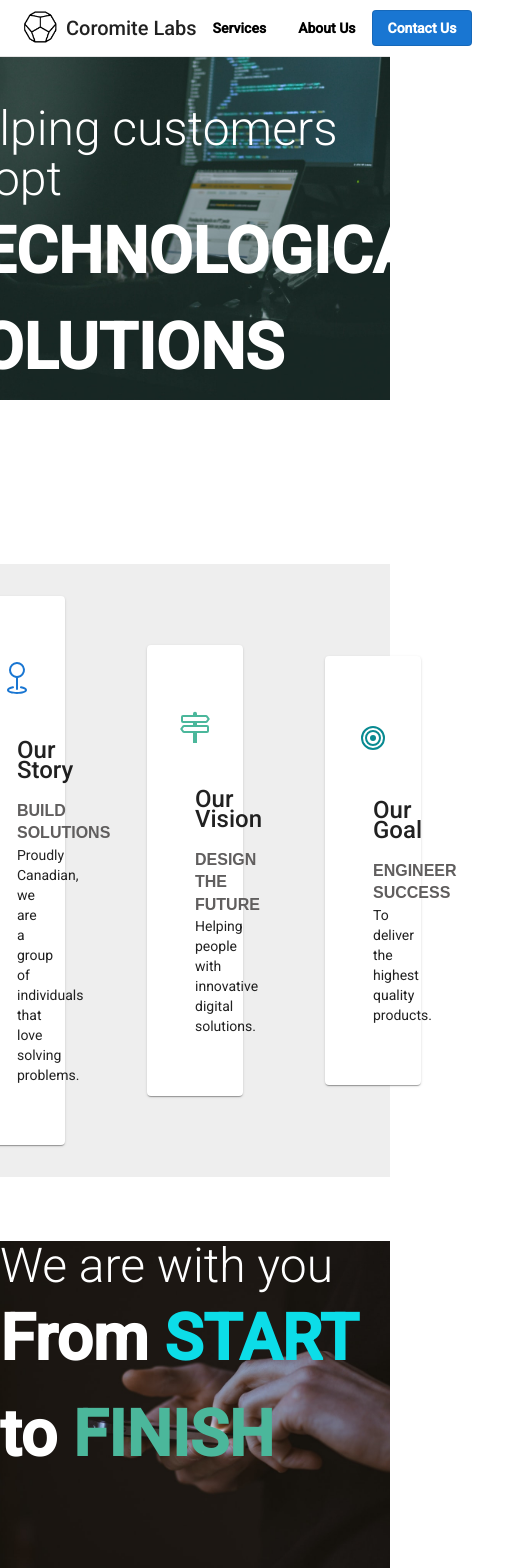
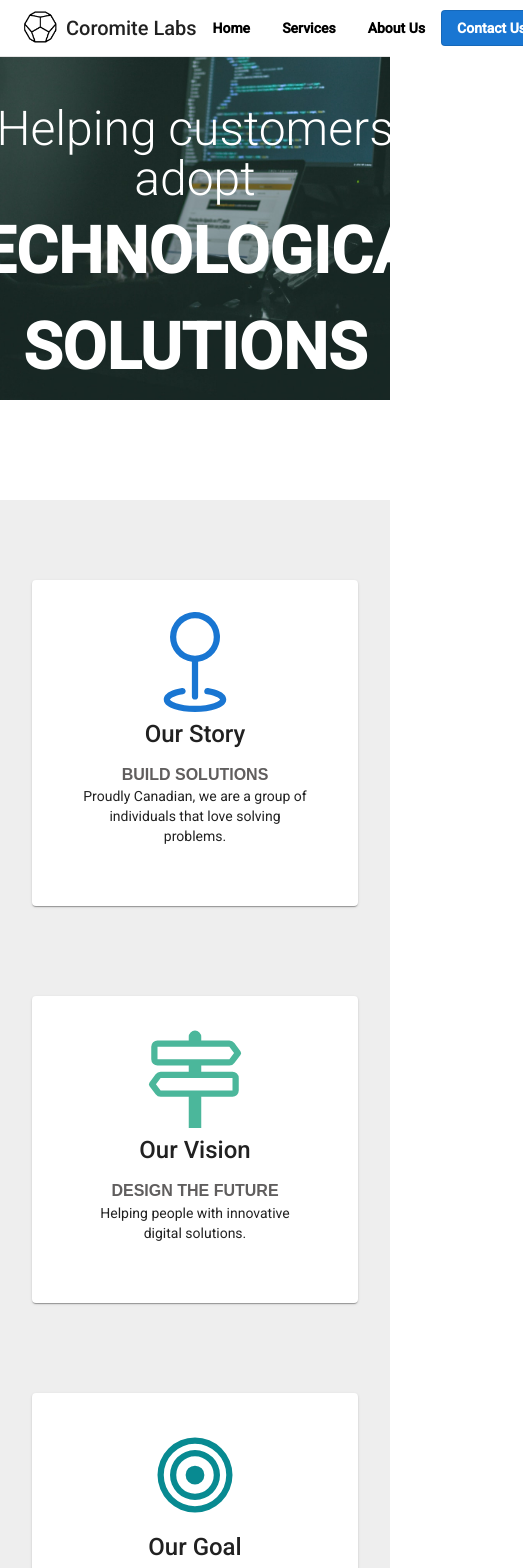
Before and after one commit to javier-munster/coromite-homepage, an Angular app: page /about in a window 390 px wide. Shown: the top 1568 px of the page, 523 px wide, since content can reach past the window. Built offline with nearby package versions, Linux system fonts and the light colour scheme.

Commit message:
new: added responsive breakpoints

```diff
--- a/src/app/components/about-us/about-us.component.css
+++ b/src/app/components/about-us/about-us.component.css
@@ -1,12 +1,13 @@
 .about-us-div {
     background-color: #eeeeee;
-    margin-top: 4rem;
-    margin-bottom: 4rem;
     text-align: center;
 }
 
 .mat-card {
-    margin: 2rem;
+    margin-left: 2rem;
+    margin-right: 2rem;
+    margin-top: 5rem;
+    margin-bottom: 5rem;
     padding: 3rem;
 }
 
--- a/src/app/components/about-us/about-us.component.html
+++ b/src/app/components/about-us/about-us.component.html
@@ -1,6 +1,6 @@
 <div class="about-us-div" fxLayout="column">
-    <div fxLayout="row" fxLayoutGap="50px" fxLayoutAlign="center center">
-        <mat-card fxFlex="20">
+    <div fxLayout="row" fxLayout.lt-md="column" fxLayoutGap="50px" fxLayoutGap.lt-lg="10px" fxLayoutAlign="center">
+        <mat-card fxFlex="20" fxFlex.lt-lg="30">
             <mat-card-content>
                 <svg mat-card-image class="story-icon" xmlns="http://www.w3.org/2000/svg" width="100" height="100" fill="currentColor" class="bi bi-geo" viewBox="0 0 16 16">
                     <path fill-rule="evenodd" d="M8 1a3 3 0 1 0 0 6 3 3 0 0 0 0-6zM4 4a4 4 0 1 1 4.5 3.969V13.5a.5.5 0 0 1-1 0V7.97A4 4 0 0 1 4 3.999zm2.493 8.574a.5.5 0 0 1-.411.575c-.712.118-1.28.295-1.655.493a1.319 1.319 0 0 0-.37.265.301.301 0 0 0-.057.09V14l.002.008a.147.147 0 0 0 .016.033.617.617 0 0 0 .145.15c.165.13.435.27.813.395.751.25 1.82.414 3.024.414s2.273-.163 3.024-.414c.378-.126.648-.265.813-.395a.619.619 0 0 0 .146-.15.148.148 0 0 0 .015-.033L12 14v-.004a.301.301 0 0 0-.057-.09 1.318 1.318 0 0 0-.37-.264c-.376-.198-.943-.375-1.655-.493a.5.5 0 1 1 .164-.986c.77.127 1.452.328 1.957.594C12.5 13 13 13.4 13 14c0 .426-.26.752-.544.977-.29.228-.68.413-1.116.558-.878.293-2.059.465-3.34.465-1.281 0-2.462-.172-3.34-.465-.436-.145-.826-.33-1.116-.558C3.26 14.752 3 14.426 3 14c0-.599.5-1 .961-1.243.505-.266 1.187-.467 1.957-.594a.5.5 0 0 1 .575.411z"/>
@@ -12,7 +12,7 @@
                 </div>
             </mat-card-content>
         </mat-card>
-        <mat-card fxFlex="20">
+        <mat-card fxFlex="20" fxFlex.lt-lg="30">
             <mat-card-content>
                 <svg mat-card-image xmlns="http://www.w3.org/2000/svg" width="100" height="100" fill="currentColor" class="bi bi-signpost-2" viewBox="0 0 16 16">
                     <path d="M7 1.414V2H2a1 1 0 0 0-1 1v2a1 1 0 0 0 1 1h5v1H2.5a1 1 0 0 0-.8.4L.725 8.7a.5.5 0 0 0 0 .6l.975 1.3a1 1 0 0 0 .8.4H7v5h2v-5h5a1 1 0 0 0 1-1V8a1 1 0 0 0-1-1H9V6h4.5a1 1 0 0 0 .8-.4l.975-1.3a.5.5 0 0 0 0-.6L14.3 2.4a1 1 0 0 0-.8-.4H9v-.586a1 1 0 0 0-2 0zM13.5 3l.75 1-.75 1H2V3h11.5zm.5 5v2H2.5l-.75-1 .75-1H14z"/>
@@ -24,7 +24,7 @@
                 </div>
             </mat-card-content>
         </mat-card>
-        <mat-card fxFlex="20">
+        <mat-card fxFlex="20" fxFlex.lt-lg="30">
             <mat-card-content>
                 <svg mat-card-image xmlns="http://www.w3.org/2000/svg" width="100" height="100" fill="currentColor" class="bi bi-bullseye" viewBox="0 0 16 16">
                     <path d="M8 13A5 5 0 1 1 8 3a5 5 0 0 1 0 10zm0 1A6 6 0 1 0 8 2a6 6 0 0 0 0 12z"/>
--- a/src/app/components/contact-inline/contact-inline.component.html
+++ b/src/app/components/contact-inline/contact-inline.component.html
@@ -1,6 +1,6 @@
 <div id="contact" fxLayout="column" class="contact-inline-div">
     <h1 fxLayout="row">Contact us for a free consultation</h1>
-    <div fxLayout="row" fxLayoutGap="30px" fxFlex="100">
+    <div fxLayout="row" fxLayout.xs="column" fxLayoutGap="30px" fxLayoutGap.xs="0" fxFlex="100">
         <mat-form-field fxFlex="50" class="mat-form-field" appearance="fill">
             <mat-label>First Name</mat-label>
             <input matInput placeholder="John" [formControl]="firstName" required>
@@ -10,19 +10,15 @@
             <input matInput placeholder="Doe" [formControl]="lastName" required>
         </mat-form-field>
     </div>
-    <div fxLayout="row" fxLayoutGap="30px" fxFlex="100">
     <mat-form-field fxFlex="100" class="mat-form-field" appearance="fill">
         <mat-label>Email address</mat-label>
         <input matInput placeholder="john.doe@example.com" [formControl]="email" required>
         <mat-error *ngIf="email.invalid && this.email.hasError('email')">Not a valid email</mat-error>
     </mat-form-field>
-    </div>
-    <div fxLayout="row" fxLayoutGap="30px" fxFlex="100">
     <mat-form-field fxFlex="100" class="mat-form-field" appearance="fill">
         <mat-label>Message</mat-label>
         <textarea matInput cdkTextareaAutosize #autosize="cdkTextareaAutosize" cdkAutosizeMinRows="5" cdkAutosizeMaxRows="10" [formControl]="message"></textarea>
     </mat-form-field>
-    </div>
     <mat-error class="error-msg" *ngIf="isSubmitFail">Please complete all required fields</mat-error>
     <div class="submit-div" fxLayout="column">
         <button mat-raised-button (click)="submit()" class="submit-button">Submit</button>
--- a/src/app/components/hero/hero.component.css
+++ b/src/app/components/hero/hero.component.css
@@ -10,6 +10,7 @@
 
 .hero-title-div {
     color: #FFFFFF;
+    text-align: center;
 }
 
 .hero-title {
--- a/src/app/components/members/members.component.css
+++ b/src/app/components/members/members.component.css
@@ -20,6 +20,7 @@ h1 {
 .mat-card .mat-card-title {
     font-weight: 400;
     font-size: 30px;
+    line-height: normal;
 }
 
 .mat-card .mat-card-subtitle {
--- a/src/app/components/members/members.component.html
+++ b/src/app/components/members/members.component.html
@@ -1,6 +1,6 @@
 <div class="founders-div" fxLayout="column">
     <h1>Founders</h1>
-    <div fxLayout="row" fxLayoutGap="30px">
+    <div fxLayout="row" fxLayoutGap="30px" fxLayout.lt-lg="column">
         <mat-card fxFlex="{{Math.floor(100 / founders.length)}}" *ngFor="let founder of founders">
             <mat-card-content>
                 <img mat-card-avatar src="{{founder.img}}">
--- a/src/app/components/navbar/navbar.component.html
+++ b/src/app/components/navbar/navbar.component.html
@@ -6,10 +6,11 @@
         </div>
         <span class="menu-spacer"></span>
         <div class="nav-right">
-            <a mat-button routerLink="/" tabindex="0" fragment="services">Services</a>
-            <a mat-button routerLink="/about" tabindex="1" href="/about">About Us</a>
-            <!-- <a mat-button routerLink="/blog" tabindex="2" href="/">Blog</a> -->
-            <a mat-stroked-button routerLink="/" tabindex="3" fragment="contact">Contact Us</a>
+            <a mat-button routerLink="/" tabindex="0" (click)="scrollToTop()">Home</a>
+            <a mat-button routerLink="/" tabindex="1" fragment="services">Services</a>
+            <a mat-button routerLink="/about" tabindex="2" href="/about">About Us</a>
+            <!-- <a mat-button routerLink="/blog" tabindex="3" href="/">Blog</a> -->
+            <a mat-stroked-button routerLink="/" tabindex="4" fragment="contact">Contact Us</a>
         </div>
     </mat-toolbar-row>
 </mat-toolbar>
--- a/src/app/components/services/services.component.html
+++ b/src/app/components/services/services.component.html
@@ -1,5 +1,5 @@
 <div id="services" fxLayout="column">
-    <div fxLayout="row" fxLayoutGap="30px" fxFlex="120" class="services-div" fxLayoutAlign="center center">
+    <div fxLayout="row" fxLayout.lt-md="column" fxLayoutGap="30px" fxFlex="120" class="services-div" fxLayoutAlign="center center">
         <mat-card fxFlex="40" class="service-card">
             <mat-card-content>
                 <div>
--- a/src/app/pages/about-page/about-page.component.css
+++ b/src/app/pages/about-page/about-page.component.css
@@ -19,6 +19,7 @@ h1 {
 .standard-title-div {
     color: #FFFFFF;
     height: 100%;
+    text-align: center;
 }
 
 .standard-img h1 {
--- a/src/app/pages/about-page/about-page.component.html
+++ b/src/app/pages/about-page/about-page.component.html
@@ -5,8 +5,8 @@
     </div>
 </div>
 <app-about-us></app-about-us>
-<div class="standard-img" [style.background-image]="'url(assets/phone.jpeg)'">
-    <div class="standard-title-div">
+<div class="standard-img" [style.background-image]="'url(assets/phone.jpeg)'" fxLayoutAlign="center center">
+    <div class="standard-title-div" fxLayout="column" fxLayoutAlign="center center">
         <h1>We are with you</h1>
         <h2>From <span class="color_teal">START</span> to <span class="color_green">FINISH</span></h2>
     </div>
```
Lines whose indentation alone changed are shown as unchanged.
